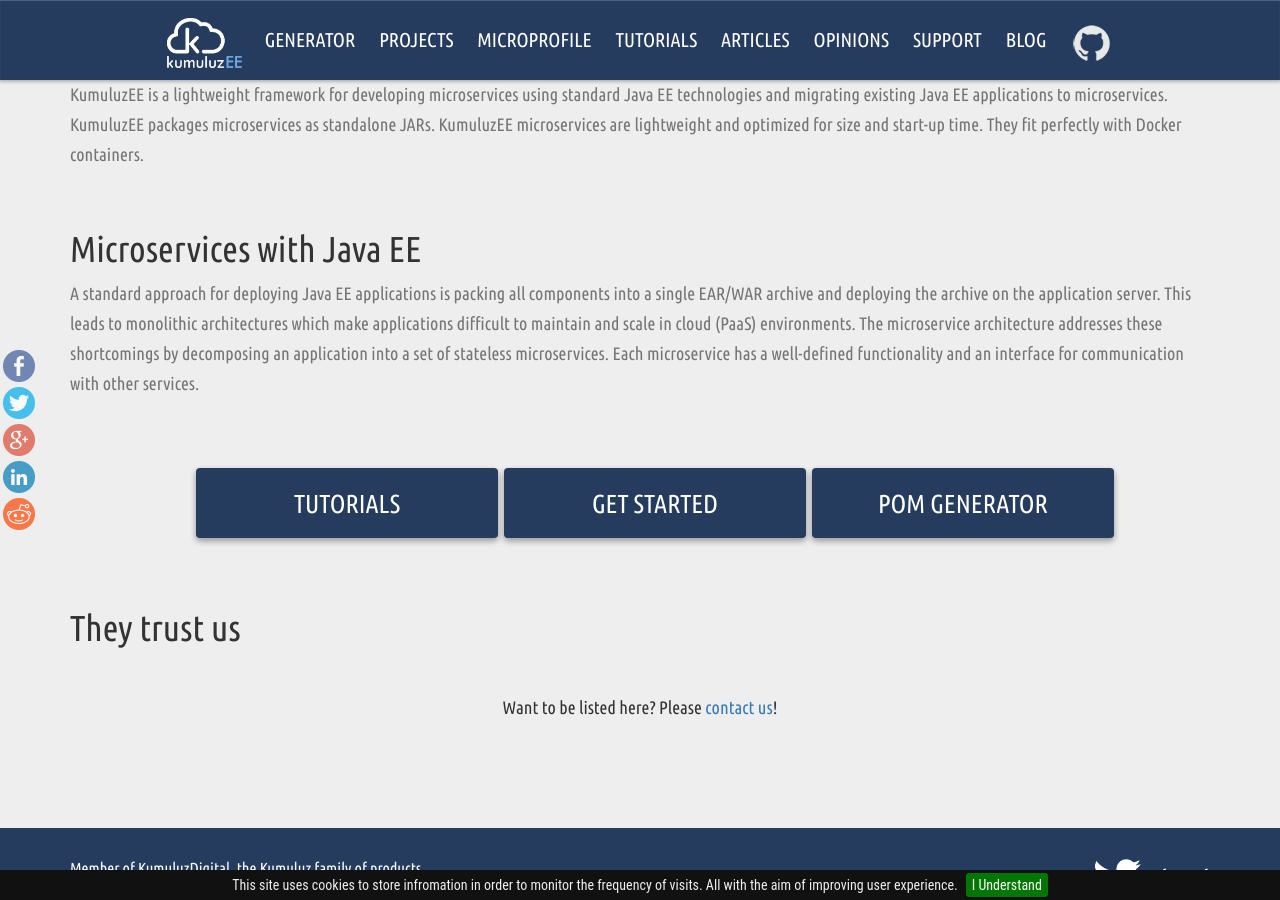
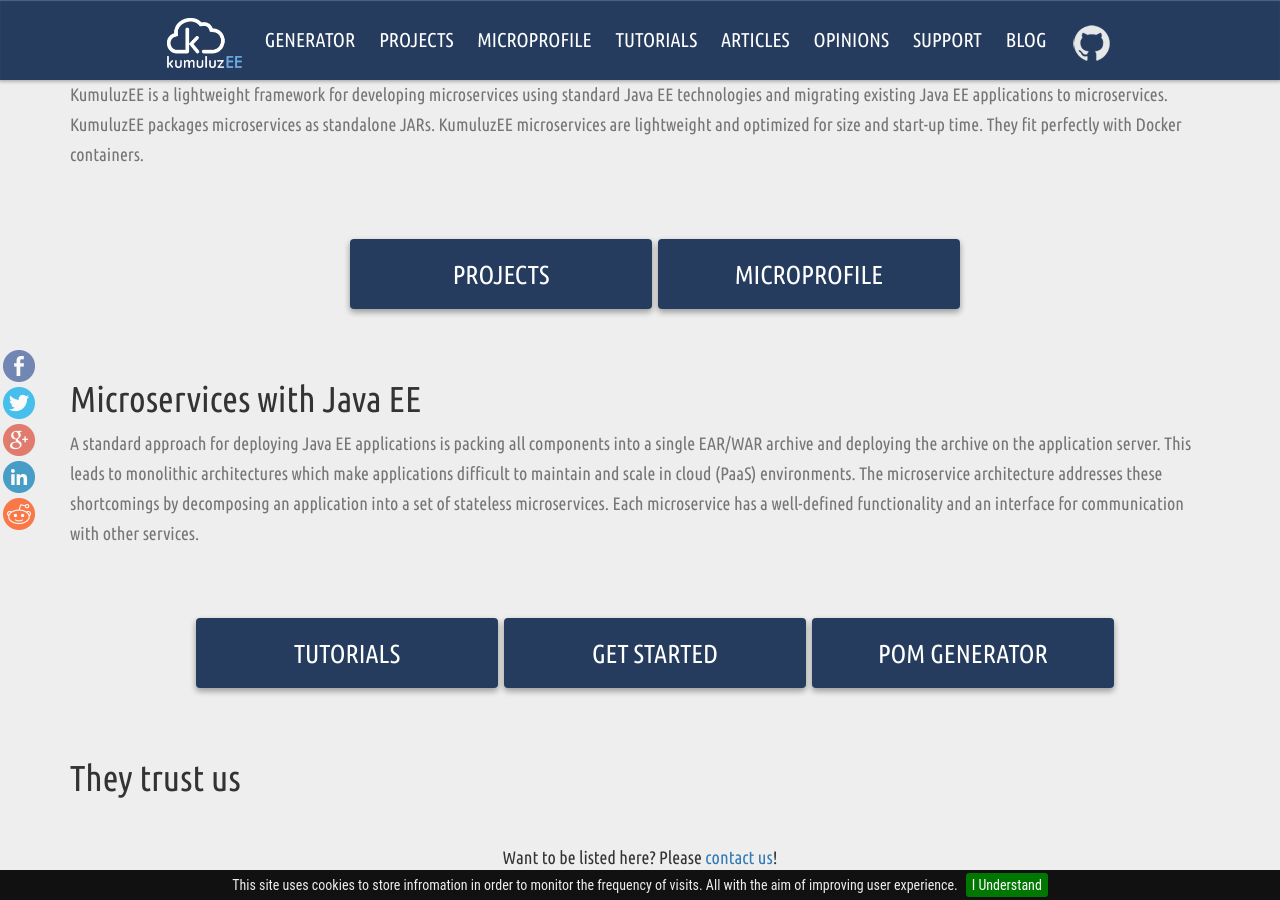
Before and after one commit to kumuluz/ee.kumuluz.com, a Jekyll site: the page built from index.html, in a window 1280 px wide and 900 px high, scrolled down 3610 px. Built offline with Jekyll 4.4.1, drawn with Linux system fonts in a browser that asks for light colours; nearby versions of some CDN libraries; comment, search, counter and statistics services are not loaded.

Commit message:
added buttons below the What is KumuluzEE section

```diff
--- a/index.html
+++ b/index.html
@@ -144,6 +144,19 @@
                     </div>
                 </div>
 
+                <div class="col-md-12" style="margin-top: 50px;">
+                    <div class="container">
+                        <div class="row">
+                            <div class="col-xs-12 col-md-10 col-md-offset-1 text-center">
+                                <p class="">
+                                    <a href="{{ '/projects' | prepend: site.baseurl }}" class="btn btn-raised btn-extra-lg" style="width: 32%">PROJECTS</a>
+                                    <a href="{{ '/microprofile' | prepend: site.baseurl }}" class="btn btn-raised btn-extra-lg" style="width: 32%">MICROPROFILE</a>
+                                </p>
+                            </div>
+                        </div>
+                    </div>
+                </div>
+
               <div class="container">
                   <div class="row">
                       <div id="kumulzee-why" class="col-md-12" style="margin-top: 30px;">
```
